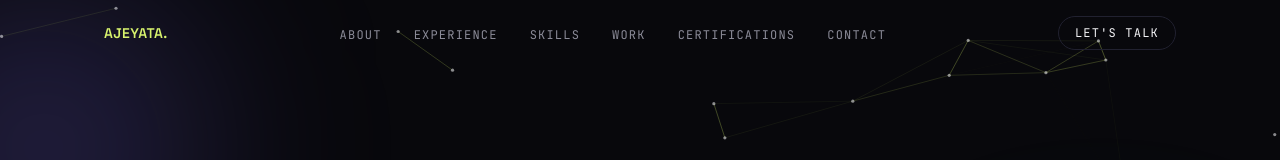
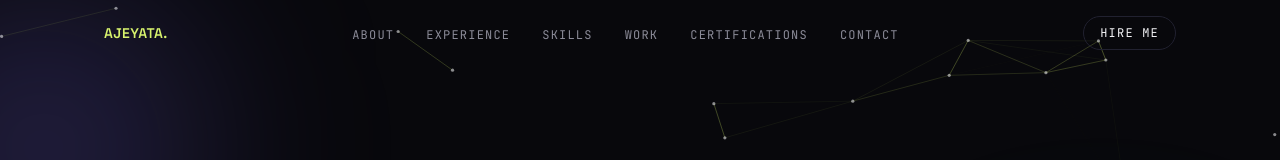
Before and after one commit to amaurya2012/Ajeyata-Portfolio, a Next.js app: page / in a window 1280 px wide. Shown: the top 160 px of the page. Built offline with nearby package versions, Linux system fonts and the light colour scheme.

Commit message:
Update button text

```diff
--- a/components/Navbar.tsx
+++ b/components/Navbar.tsx
@@ -53,7 +53,7 @@ export default function Navbar() {
           href="#contact"
           className="hidden rounded-full border border-line px-4 py-2 font-mono text-xs uppercase tracking-widest text-paper transition-colors hover:border-lime hover:text-lime md:block"
         >
-          Let&apos;s Talk
+          Hire Me
         </a>
 
         <button
```
